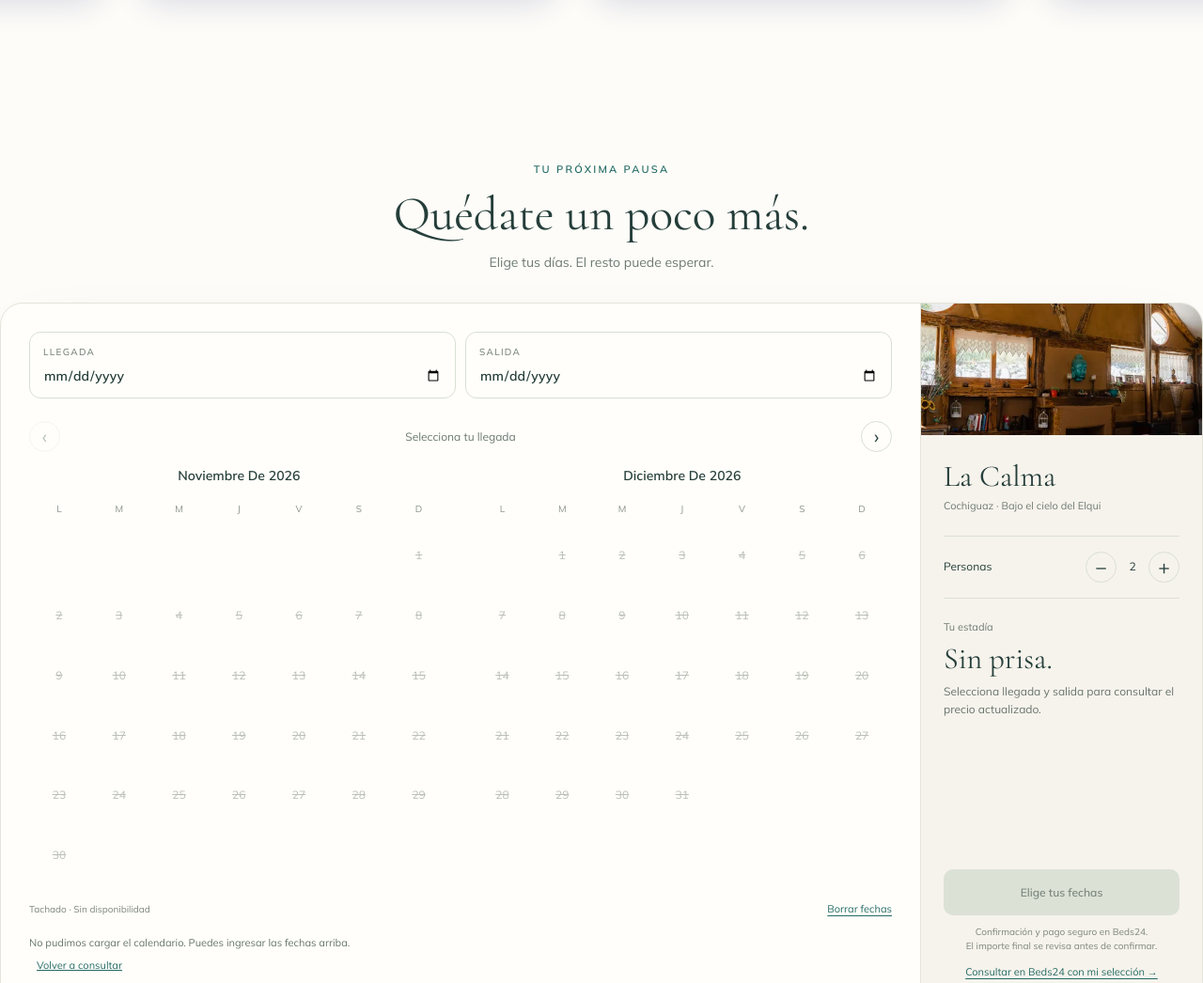
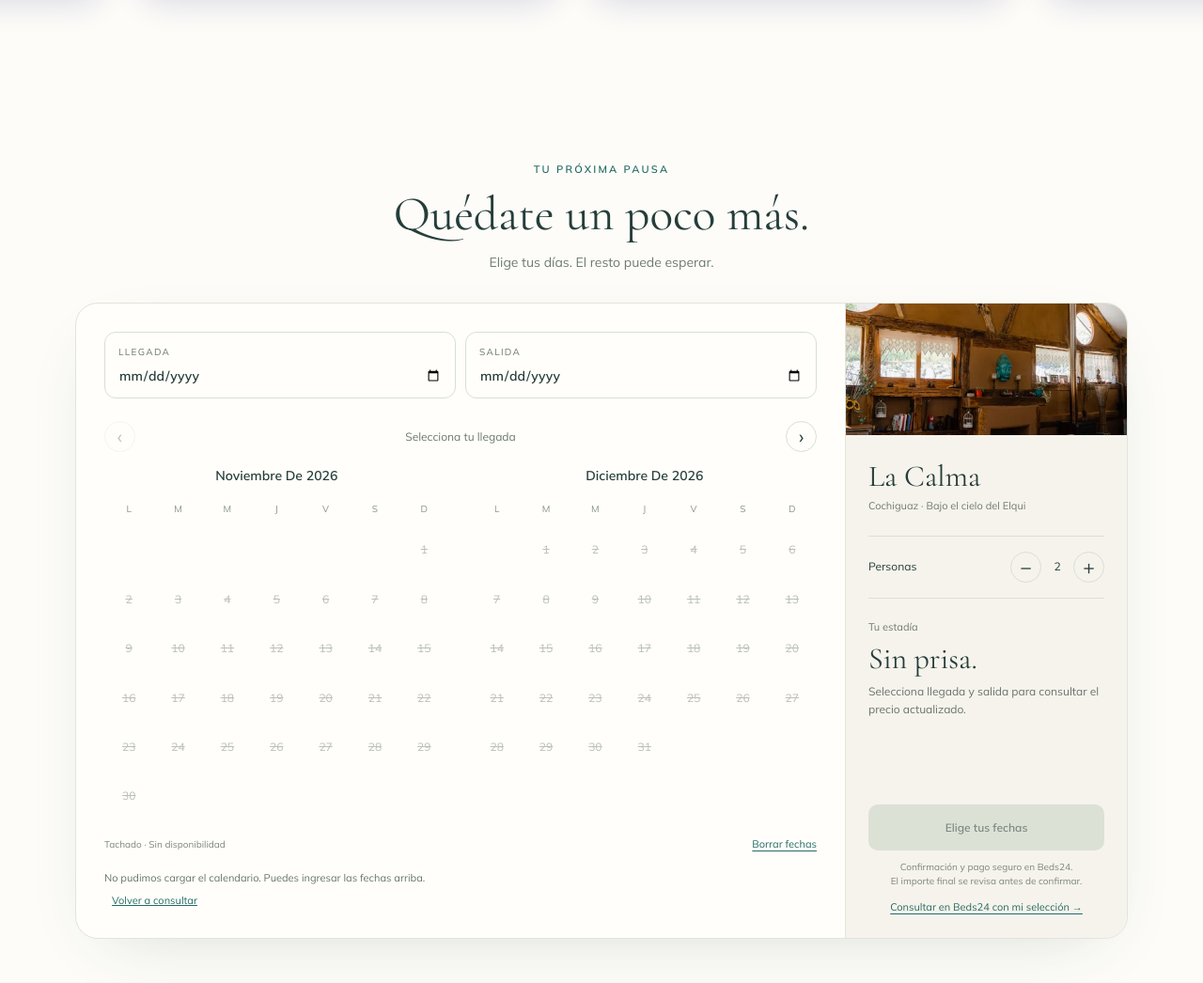
Before and after one commit to YggrYergen/hogarmagico-web, a website: page calma.html in a window 1280 px wide. Shown: the part 4446-5492 px from the top of the page at 94% size. Drawn offline with nearby package versions, Linux system fonts and the light colour scheme; no server answers.

Commit message:
Match booking margins to La Chascona on the other house pages

```diff
--- a/calma.html
+++ b/calma.html
@@ -760,7 +760,9 @@
         </section>
 
         <!-- Booking Section -->
+        <div class="px-6 md:px-20 max-w-7xl mx-auto">
         <section id="reservas" class="hm-booking" data-house="calma" aria-label="Reservar tu estadía"><noscript><p>Activa JavaScript para consultar el calendario o <a href="https://beds24.com/book-cochiguaz">abre la página de reservas</a>.</p></noscript></section>
+        </div>
 
         <!-- Gallery Section -->
         <section class="max-w-7xl mx-auto px-6 mb-32">
```
Also changed, not shown: lamar.html (+2 -0 lines).
